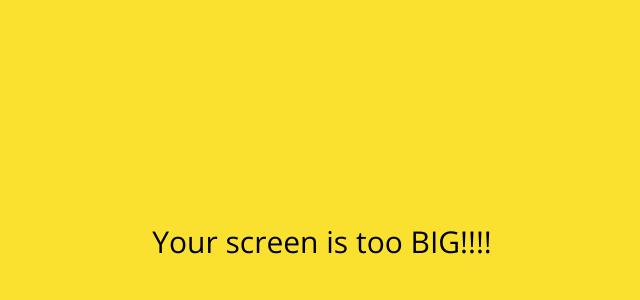
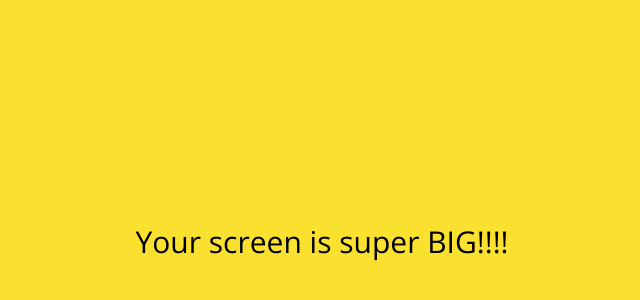
Before and after one commit to Craft-air-Li/Kokoa-Clone-2022-Lim, a plain HTML site: page setting-page.html in a window 1280 px wide. Shown: the part 158-458 px from the top of the page, without its empty margins (318-958 px from the left). Drawn offline with nearby package versions, Linux system fonts and the light colour scheme.

Commit message:
Update setting-page.html

```diff
--- a/setting-page.html
+++ b/setting-page.html
@@ -189,7 +189,7 @@
       </div>
     </div>
     <div class="only-mobile">
-      <span>Your screen is too BIG!!!!</span>
+      <span>Your screen is super BIG!!!!</span>
     </div>
     <script
       src="https://kit.fontawesome.com/e66c30c849.js"
```
